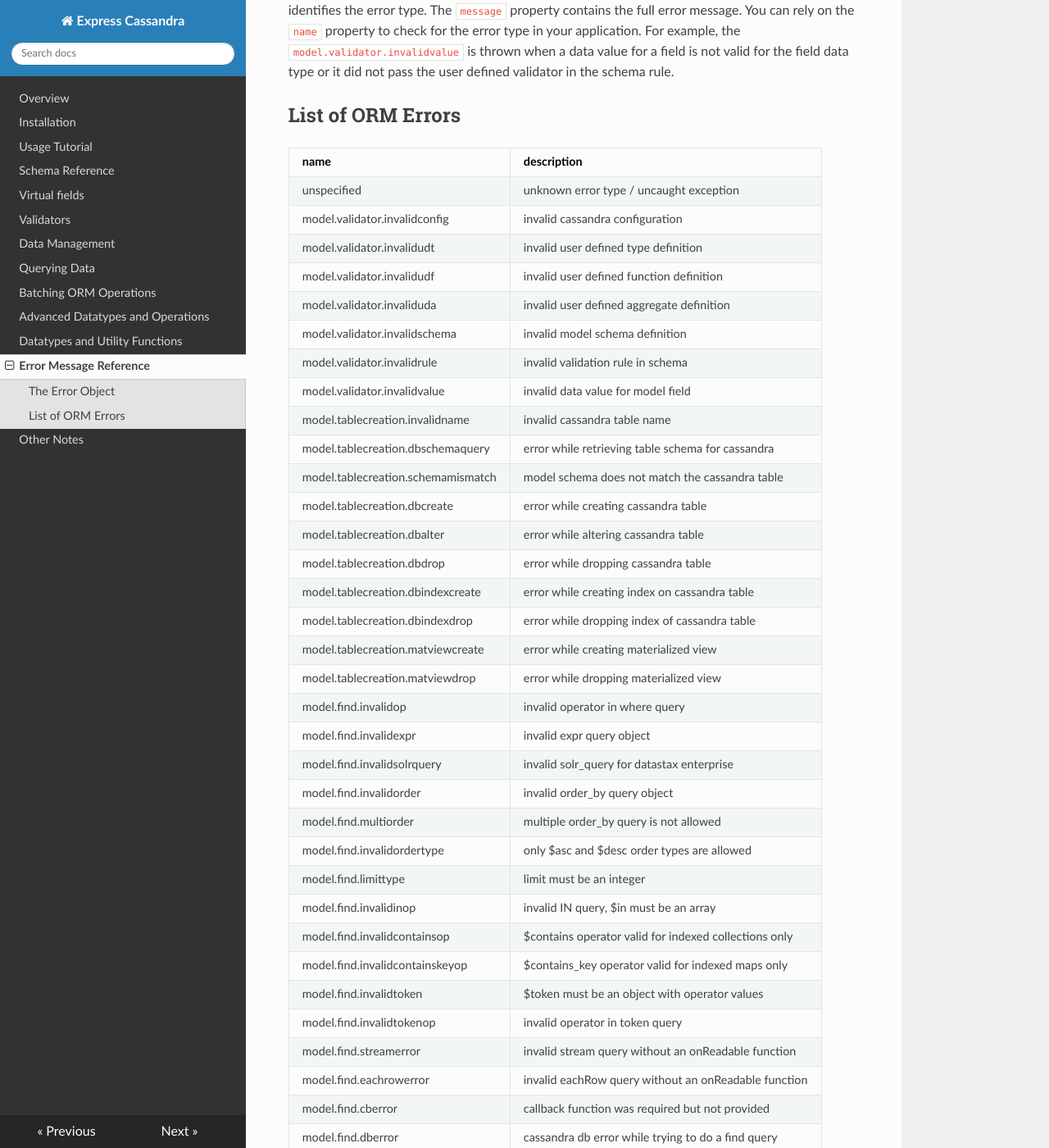
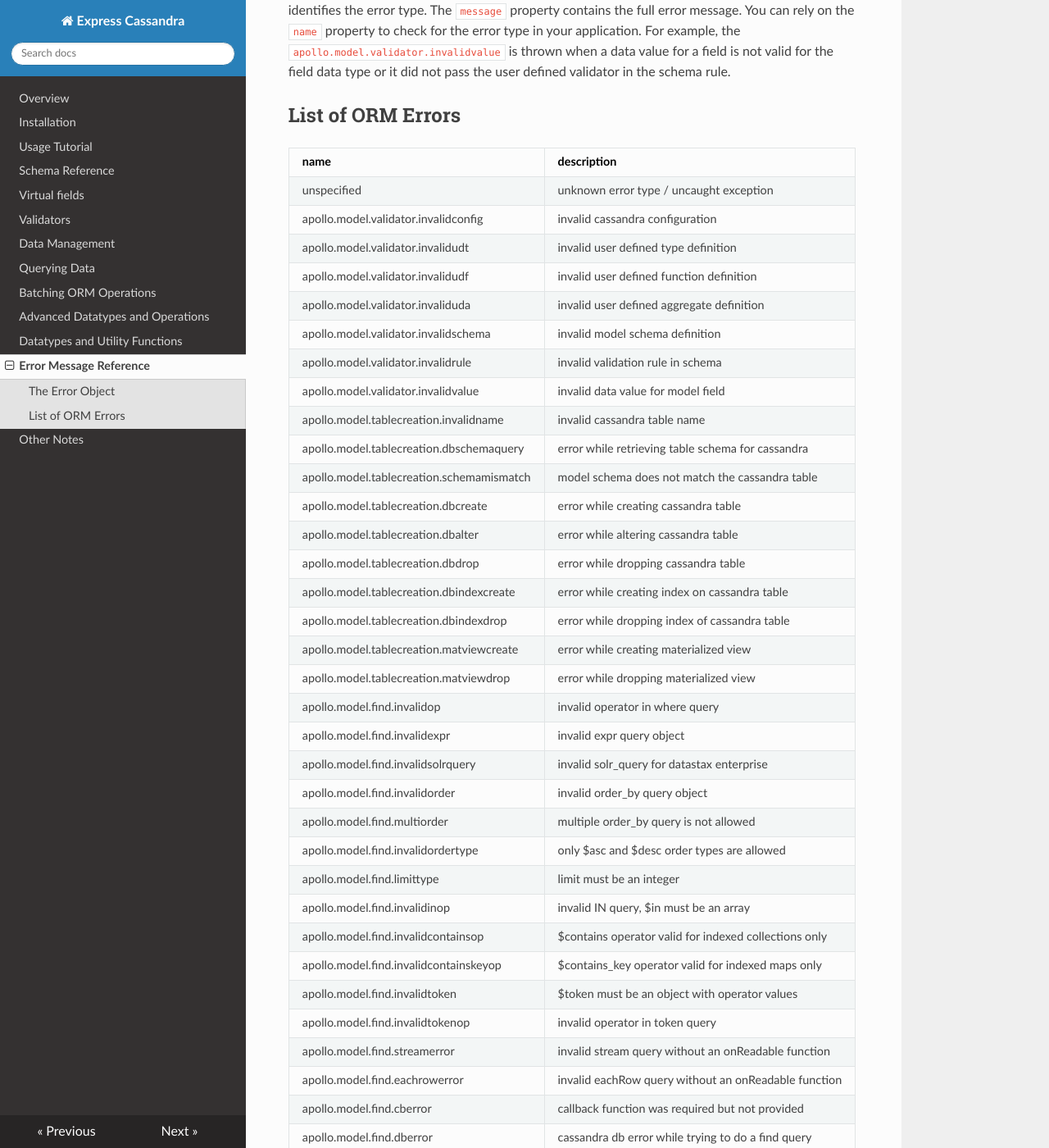
Before and after one commit to masumsoft/express-cassandra, an MkDocs documentation site: the page built from docs/errors.md, in a window 1280 px wide and 1400 px high, scrolled down 264 px. Shown: the whole window at 82% size. Built offline with MkDocs 1.6.1, drawn with Linux system fonts in a browser that asks for light colours; nearby versions of some CDN libraries; old or Windows-style settings are respelled for this version of MkDocs; some of the changed text lies outside the part shown.

Commit message:
updating error doc with apollo prefix

```diff
--- a/docs/errors.md
+++ b/docs/errors.md
@@ -2,7 +2,7 @@
 
 ## The Error Object
 
-The errors generated from express-cassandra uses the base error class defined by the apollo library. All errors are extended from the javascript `Error` object and contains a `name` property that identifies the error type. The `message` property contains the full error message. You can rely on the `name` property to check for the error type in your application. For example, the `model.validator.invalidvalue` is thrown when a data value for a field is not valid for the field data type or it did not pass the user defined validator in the schema rule.
+The errors generated from express-cassandra uses the base error class defined by the apollo library. All errors are extended from the javascript `Error` object and contains a `name` property that identifies the error type. The `message` property contains the full error message. You can rely on the `name` property to check for the error type in your application. For example, the `apollo.model.validator.invalidvalue` is thrown when a data value for a field is not valid for the field data type or it did not pass the user defined validator in the schema rule.
 
 
 ## List of ORM Errors
@@ -10,53 +10,53 @@ The errors generated from express-cassandra uses the base error class defined by
 |                    name                    |                     description                        |
 |--------------------------------------------|--------------------------------------------------------|
 | unspecified                                | unknown error type / uncaught exception                |
-| model.validator.invalidconfig              | invalid cassandra configuration                        |
-| model.validator.invalidudt                 | invalid user defined type definition                   |
-| model.validator.invalidudf                 | invalid user defined function definition               |
-| model.validator.invaliduda                 | invalid user defined aggregate definition              |
-| model.validator.invalidschema              | invalid model schema definition                        |
-| model.validator.invalidrule                | invalid validation rule in schema                      |
-| model.validator.invalidvalue               | invalid data value for model field                     |
-| model.tablecreation.invalidname            | invalid cassandra table name                           |
-| model.tablecreation.dbschemaquery          | error while retrieving table schema for cassandra      |
-| model.tablecreation.schemamismatch         | model schema does not match the cassandra table        |
-| model.tablecreation.dbcreate               | error while creating cassandra table                   |
-| model.tablecreation.dbalter                | error while altering cassandra table                   |
-| model.tablecreation.dbdrop                 | error while dropping cassandra table                   |
-| model.tablecreation.dbindexcreate          | error while creating index on cassandra table          |
-| model.tablecreation.dbindexdrop            | error while dropping index of cassandra table          |
-| model.tablecreation.matviewcreate          | error while creating materialized view                 |
-| model.tablecreation.matviewdrop            | error while dropping materialized view                 |
-| model.find.invalidop                       | invalid operator in where query                        |
-| model.find.invalidexpr                     | invalid expr query object                              |
-| model.find.invalidsolrquery                | invalid solr_query for datastax enterprise             |
-| model.find.invalidorder                    | invalid order_by query object                          |
-| model.find.multiorder                      | multiple order_by query is not allowed                 |
-| model.find.invalidordertype                | only $asc and $desc order types are allowed            |
-| model.find.limittype                       | limit must be an integer                               |
-| model.find.invalidinop                     | invalid IN query, $in must be an array                 |
-| model.find.invalidcontainsop               | $contains operator valid for indexed collections only  |
-| model.find.invalidcontainskeyop            | $contains_key operator valid for indexed maps only     |
-| model.find.invalidtoken                    | $token must be an object with operator values          |
-| model.find.invalidtokenop                  | invalid operator in token query                        |
-| model.find.streamerror                     | invalid stream query without an onReadable function    |
-| model.find.eachrowerror                    | invalid eachRow query without an onReadable function   |
-| model.find.cberror                         | callback function was required but not provided        |
-| model.find.dberror                         | cassandra db error while trying to do a find query     |
-| model.save.unsetkey                        | missing primary key field while trying to save data    |
-| model.save.unsetrequired                   | missing required field while trying to save data       |
-| model.save.invaliddefaultvalue             | invalid default value set in model schema definition   |
-| model.save.dberror                         | cassandra db error while trying to save data           |
-| model.save.before.error                    | error returned from before_save hook function          |
-| model.save.after.error                     | error returned from after_save hook function           |
-| model.update.unsetkey                      | missing primary key field while trying to update data  |
-| model.update.unsetrequired                 | unsetting required field while trying to update data   |
-| model.update.invaliddefaultvalue           | invalid default value set in model schema definition   |
-| model.update.invalidreplaceop              | invalid $replace operation while trying to update data |
-| model.update.invalidprependop              | invalid $prepend operation while trying to update data |
-| model.update.dberror                       | cassandra db error while trying to update data         |
-| model.update.before.error                  | error returned from before_update hook function        |
-| model.update.after.error                   | error returned from after_update hook function         |
-| model.delete.dberror                       | cassandra db error while trying to delete data         |
-| model.delete.before.error                  | error returned from before_delete hook function        |
-| model.delete.after.error                   | error returned from after_delete hook function         |
+| apollo.model.validator.invalidconfig       | invalid cassandra configuration                        |
+| apollo.model.validator.invalidudt          | invalid user defined type definition                   |
+| apollo.model.validator.invalidudf          | invalid user defined function definition               |
+| apollo.model.validator.invaliduda          | invalid user defined aggregate definition              |
+| apollo.model.validator.invalidschema       | invalid model schema definition                        |
+| apollo.model.validator.invalidrule         | invalid validation rule in schema                      |
+| apollo.model.validator.invalidvalue        | invalid data value for model field                     |
+| apollo.model.tablecreation.invalidname     | invalid cassandra table name                           |
+| apollo.model.tablecreation.dbschemaquery   | error while retrieving table schema for cassandra      |
+| apollo.model.tablecreation.schemamismatch  | model schema does not match the cassandra table        |
+| apollo.model.tablecreation.dbcreate        | error while creating cassandra table                   |
+| apollo.model.tablecreation.dbalter         | error while altering cassandra table                   |
+| apollo.model.tablecreation.dbdrop          | error while dropping cassandra table                   |
+| apollo.model.tablecreation.dbindexcreate   | error while creating index on cassandra table          |
+| apollo.model.tablecreation.dbindexdrop     | error while dropping index of cassandra table          |
+| apollo.model.tablecreation.matviewcreate   | error while creating materialized view                 |
+| apollo.model.tablecreation.matviewdrop     | error while dropping materialized view                 |
+| apollo.model.find.invalidop                | invalid operator in where query                        |
+| apollo.model.find.invalidexpr              | invalid expr query object                              |
+| apollo.model.find.invalidsolrquery         | invalid solr_query for datastax enterprise             |
+| apollo.model.find.invalidorder             | invalid order_by query object                          |
+| apollo.model.find.multiorder               | multiple order_by query is not allowed                 |
+| apollo.model.find.invalidordertype         | only $asc and $desc order types are allowed            |
+| apollo.model.find.limittype                | limit must be an integer                               |
+| apollo.model.find.invalidinop              | invalid IN query, $in must be an array                 |
+| apollo.model.find.invalidcontainsop        | $contains operator valid for indexed collections only  |
+| apollo.model.find.invalidcontainskeyop     | $contains_key operator valid for indexed maps only     |
+| apollo.model.find.invalidtoken             | $token must be an object with operator values          |
+| apollo.model.find.invalidtokenop           | invalid operator in token query                        |
+| apollo.model.find.streamerror              | invalid stream query without an onReadable function    |
+| apollo.model.find.eachrowerror             | invalid eachRow query without an onReadable function   |
+| apollo.model.find.cberror                  | callback function was required but not provided        |
+| apollo.model.find.dberror                  | cassandra db error while trying to do a find query     |
+| apollo.model.save.unsetkey                 | missing primary key field while trying to save data    |
+| apollo.model.save.unsetrequired            | missing required field while trying to save data       |
+| apollo.model.save.invaliddefaultvalue      | invalid default value set in model schema definition   |
+| apollo.model.save.dberror                  | cassandra db error while trying to save data           |
+| apollo.model.save.before.error             | error returned from before_save hook function          |
+| apollo.model.save.after.error              | error returned from after_save hook function           |
+| apollo.model.update.unsetkey               | missing primary key field while trying to update data  |
+| apollo.model.update.unsetrequired          | unsetting required field while trying to update data   |
+| apollo.model.update.invaliddefaultvalue    | invalid default value set in model schema definition   |
+| apollo.model.update.invalidreplaceop       | invalid $replace operation while trying to update data |
+| apollo.model.update.invalidprependop       | invalid $prepend operation while trying to update data |
+| apollo.model.update.dberror                | cassandra db error while trying to update data         |
+| apollo.model.update.before.error           | error returned from before_update hook function        |
+| apollo.model.update.after.error            | error returned from after_update hook function         |
+| apollo.model.delete.dberror                | cassandra db error while trying to delete data         |
+| apollo.model.delete.before.error           | error returned from before_delete hook function        |
+| apollo.model.delete.after.error            | error returned from after_delete hook function         |
```
